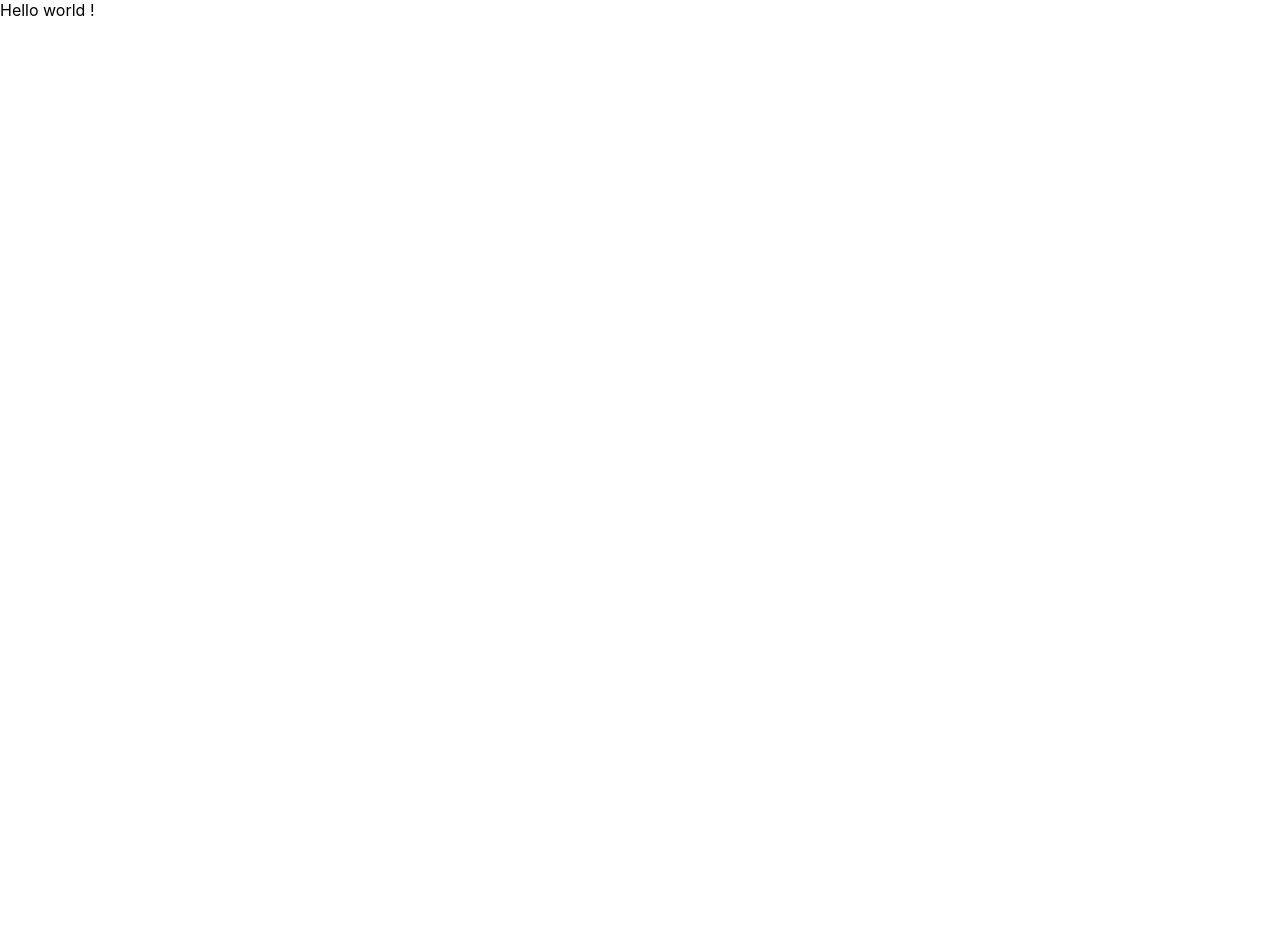
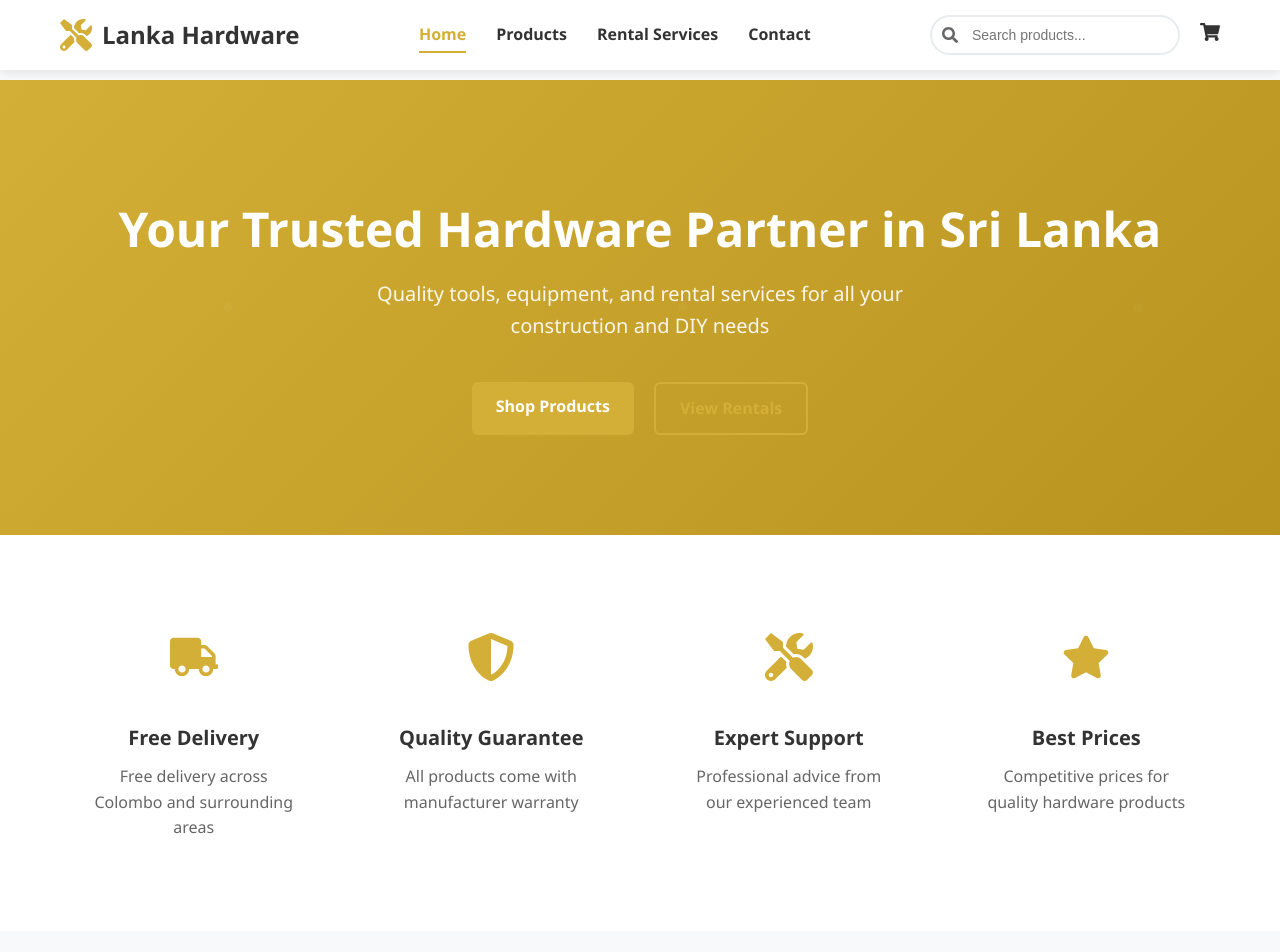
Before and after one commit to Shamim-Basha/OOAD, a React (Create React App) app in the folder Frontend/: page / in a window 1280 px wide. Shown: the top 952 px of the page. Before the commit the page ends 800 px from the top, so only its background shows below. Built offline with nearby package versions, Linux system fonts and the light colour scheme; the HTML template or start-up script is replaced by a standard one.

Commit message:
Added a Landing Page

```diff
--- a/Frontend/src/App.css
+++ b/Frontend/src/App.css
@@ -0,0 +1,360 @@
+/* Reset and base styles */
+* {
+  margin: 0;
+  padding: 0;
+  box-sizing: border-box;
+}
+
+body {
+  font-family: 'Segoe UI', Tahoma, Geneva, Verdana, sans-serif;
+  line-height: 1.6;
+  color: #333;
+  background-color: #f8f9fa;
+}
+
+.App {
+  min-height: 100vh;
+  display: flex;
+  flex-direction: column;
+}
+
+main {
+  flex: 1;
+  padding-top: 80px;
+}
+
+/* Container */
+.container {
+  max-width: 1200px;
+  margin: 0 auto;
+  padding: 0 20px;
+}
+
+/* Buttons */
+.btn {
+  display: inline-block;
+  padding: 12px 24px;
+  border: none;
+  border-radius: 6px;
+  cursor: pointer;
+  font-size: 16px;
+  font-weight: 600;
+  text-decoration: none;
+  transition: all 0.3s ease;
+  text-align: center;
+}
+
+.btn-primary {
+  background-color: #d4af37;
+  color: white;
+}
+
+.btn-primary:hover {
+  background-color: #b8941f;
+  transform: translateY(-2px);
+}
+
+.btn-secondary {
+  background-color: #6c757d;
+  color: white;
+}
+
+.btn-secondary:hover {
+  background-color: #545b62;
+}
+
+.btn-outline {
+  background-color: transparent;
+  color: #d4af37;
+  border: 2px solid #d4af37;
+}
+
+.btn-outline:hover {
+  background-color: #d4af37;
+  color: white;
+}
+
+/* Cards */
+.card {
+  background: white;
+  border-radius: 12px;
+  box-shadow: 0 4px 6px rgba(0, 0, 0, 0.1);
+  overflow: hidden;
+  transition: transform 0.3s ease, box-shadow 0.3s ease;
+}
+
+.card:hover {
+  transform: translateY(-5px);
+  box-shadow: 0 8px 25px rgba(0, 0, 0, 0.15);
+}
+
+.card-img {
+  width: 100%;
+  height: 200px;
+  object-fit: cover;
+}
+
+.card-body {
+  padding: 20px;
+}
+
+.card-title {
+  font-size: 18px;
+  font-weight: 600;
+  margin-bottom: 10px;
+  color: #333;
+}
+
+.card-text {
+  color: #666;
+  margin-bottom: 15px;
+  line-height: 1.5;
+}
+
+.card-price {
+  font-size: 20px;
+  font-weight: 700;
+  color: #d4af37;
+  margin-bottom: 15px;
+}
+
+/* Grid */
+.grid {
+  display: grid;
+  gap: 30px;
+}
+
+.grid-2 {
+  grid-template-columns: repeat(auto-fit, minmax(300px, 1fr));
+}
+
+.grid-3 {
+  grid-template-columns: repeat(auto-fit, minmax(250px, 1fr));
+}
+
+.grid-4 {
+  grid-template-columns: repeat(auto-fit, minmax(200px, 1fr));
+}
+
+/* Sections */
+.section {
+  padding: 60px 0;
+}
+
+.section-title {
+  text-align: center;
+  font-size: 36px;
+  font-weight: 700;
+  margin-bottom: 20px;
+  color: #333;
+}
+
+.section-subtitle {
+  text-align: center;
+  font-size: 18px;
+  color: #666;
+  margin-bottom: 50px;
+}
+
+/* Hero section */
+.hero {
+  background: linear-gradient(135deg, #d4af37 0%, #b8941f 100%);
+  color: white;
+  padding: 100px 0;
+  text-align: center;
+}
+
+.hero h1 {
+  font-size: 48px;
+  font-weight: 700;
+  margin-bottom: 20px;
+}
+
+.hero p {
+  font-size: 20px;
+  margin-bottom: 30px;
+  opacity: 0.9;
+}
+
+/* Features */
+.features {
+  background: white;
+}
+
+.feature-item {
+  text-align: center;
+  padding: 30px;
+}
+
+.feature-icon {
+  font-size: 48px;
+  color: #d4af37;
+  margin-bottom: 20px;
+}
+
+.feature-title {
+  font-size: 20px;
+  font-weight: 600;
+  margin-bottom: 10px;
+  color: #333;
+}
+
+.feature-text {
+  color: #666;
+  line-height: 1.6;
+}
+
+/* Responsive */
+@media (max-width: 768px) {
+  .container {
+    padding: 0 15px;
+  }
+
+  .hero h1 {
+    font-size: 36px;
+  }
+
+  .hero p {
+    font-size: 18px;
+  }
+
+  .section-title {
+    font-size: 28px;
+  }
+
+  .grid-2,
+  .grid-3,
+  .grid-4 {
+    grid-template-columns: 1fr;
+  }
+}
+
+/* Loading spinner */
+.spinner {
+  border: 4px solid #f3f3f3;
+  border-top: 4px solid #d4af37;
+  border-radius: 50%;
+  width: 40px;
+  height: 40px;
+  animation: spin 1s linear infinite;
+  margin: 20px auto;
+}
+
+@keyframes spin {
+  0% { transform: rotate(0deg); }
+  100% { transform: rotate(360deg); }
+}
+
+/* Alert messages */
+.alert {
+  padding: 15px;
+  border-radius: 6px;
+  margin-bottom: 20px;
+}
+
+.alert-success {
+  background-color: #d4edda;
+  color: #155724;
+  border: 1px solid #c3e6cb;
+}
+
+.alert-error {
+  background-color: #f8d7da;
+  color: #721c24;
+  border: 1px solid #f5c6cb;
+}
+
+/* Form styles */
+.form-group {
+  margin-bottom: 20px;
+}
+
+.form-label {
+  display: block;
+  margin-bottom: 8px;
+  font-weight: 600;
+  color: #333;
+}
+
+.form-input {
+  width: 100%;
+  padding: 12px;
+  border: 2px solid #e9ecef;
+  border-radius: 6px;
+  font-size: 16px;
+  transition: border-color 0.3s ease;
+}
+
+.form-input:focus {
+  outline: none;
+  border-color: #d4af37;
+}
+
+.form-textarea {
+  min-height: 120px;
+  resize: vertical;
+}
+
+/* Badge */
+.badge {
+  display: inline-block;
+  padding: 4px 8px;
+  font-size: 12px;
+  font-weight: 600;
+  border-radius: 12px;
+  text-transform: uppercase;
+}
+
+.badge-primary {
+  background-color: #d4af37;
+  color: white;
+}
+
+.badge-secondary {
+  background-color: #6c757d;
+  color: white;
+}
+
+.badge-success {
+  background-color: #28a745;
+  color: white;
+}
+
+/* Rating stars */
+.rating {
+  color: #ffc107;
+  font-size: 18px;
+}
+
+/* Quantity selector */
+.quantity-selector {
+  display: flex;
+  align-items: center;
+  gap: 10px;
+  margin: 15px 0;
+}
+
+.quantity-btn {
+  width: 35px;
+  height: 35px;
+  border: 1px solid #ddd;
+  background: white;
+  border-radius: 4px;
+  cursor: pointer;
+  font-size: 18px;
+  display: flex;
+  align-items: center;
+  justify-content: center;
+}
+
+.quantity-btn:hover {
+  background-color: #f8f9fa;
+}
+
+.quantity-input {
+  width: 60px;
+  text-align: center;
+  padding: 8px;
+  border: 1px solid #ddd;
+  border-radius: 4px;
+}
--- a/Frontend/src/App.js
+++ b/Frontend/src/App.js
@@ -1,10 +1,23 @@
+import React from 'react';
+import { BrowserRouter as Router, Routes, Route } from 'react-router-dom';
 import './App.css';
+import Navbar from './components/Navbar';
+import Footer from './components/Footer';
+import Home from './pages/Home';
 
 function App() {
   return (
-    <div className="App">
-      Hello world !
-    </div>
+    <Router>
+      <div className="App">
+        <Navbar />
+        <main>
+          <Routes>
+            <Route path="/" element={<Home />} />
+          </Routes>
+        </main>
+        <Footer />
+      </div>
+    </Router>
   );
 }
 
```
Also changed, not shown: 1 other file (tests, documents, lock files or other folders).
